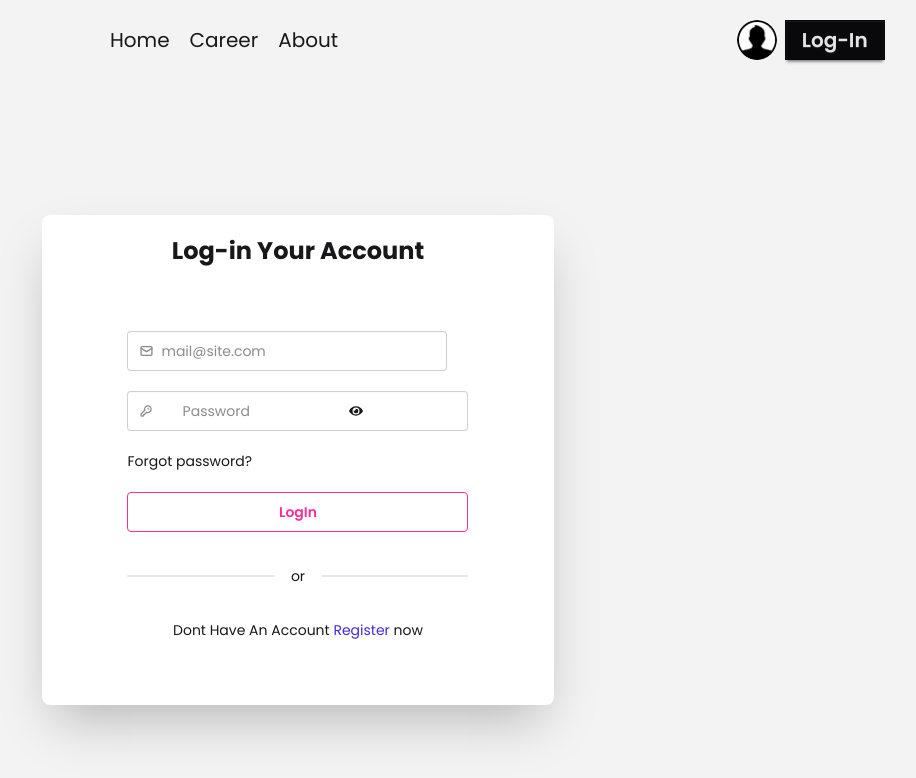
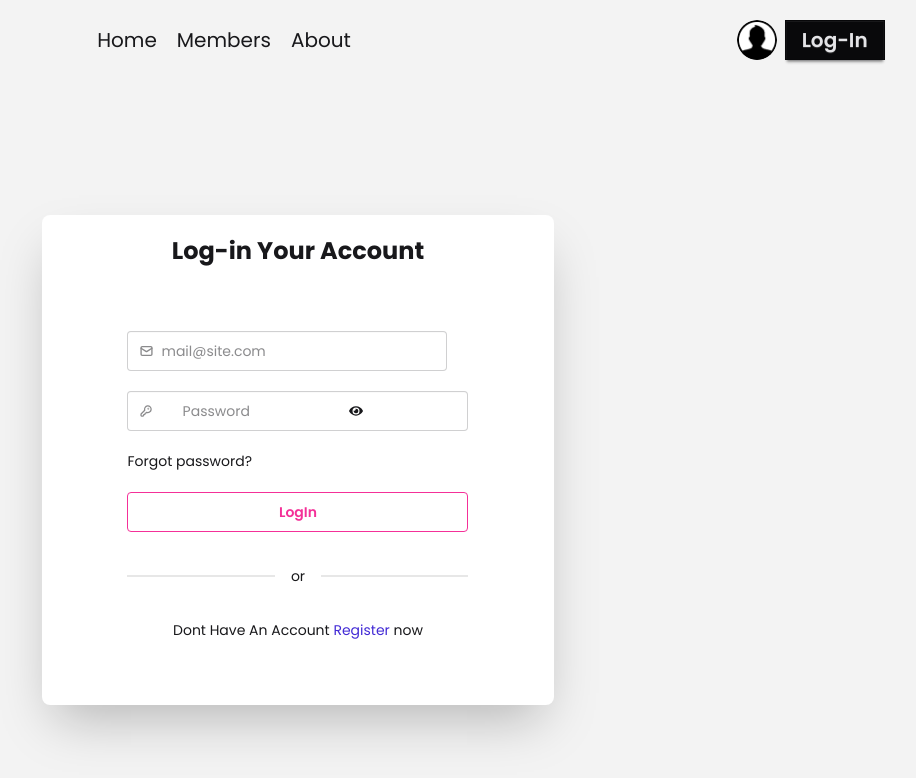
Before and after one commit to sadhin28/My-Dragon-News, a React (Vite) app: page /auth/login in a window 1280 px wide. Shown: the top 778 px of the page, without its empty margins (342-1258 px from the left). Built offline with nearby package versions, Linux system fonts and the light colour scheme; no server answers.

Commit message:
add mombers

```diff
--- a/src/components/Navbar.jsx
+++ b/src/components/Navbar.jsx
@@ -12,7 +12,7 @@ const Navbar = () => {
             </div>
             <div className="nav space-x-5">
                 <NavLink to='/'>Home</NavLink>
-                <NavLink to='/career'>Career</NavLink>
+                <NavLink to='/members'>Members</NavLink>
                 <NavLink to='/about'>About</NavLink>
             </div>
             <div className="flex gap-2 items-center">
--- /dev/null
+++ b/src/components/Page/About.jsx
@@ -0,0 +1,11 @@
+import React from 'react';
+
+const About = () => {
+    return (
+        <div>
+            <h1>About</h1>
+        </div>
+    );
+};
+
+export default About;
--- /dev/null
+++ b/src/components/Page/Members.jsx
@@ -0,0 +1,11 @@
+import React from 'react';
+
+const Members = () => {
+    return (
+        <div>
+            <h1>Members</h1>
+        </div>
+    );
+};
+
+export default Members;
```
Also changed, not shown: src/routes/Router.jsx (+10 -0 lines).
